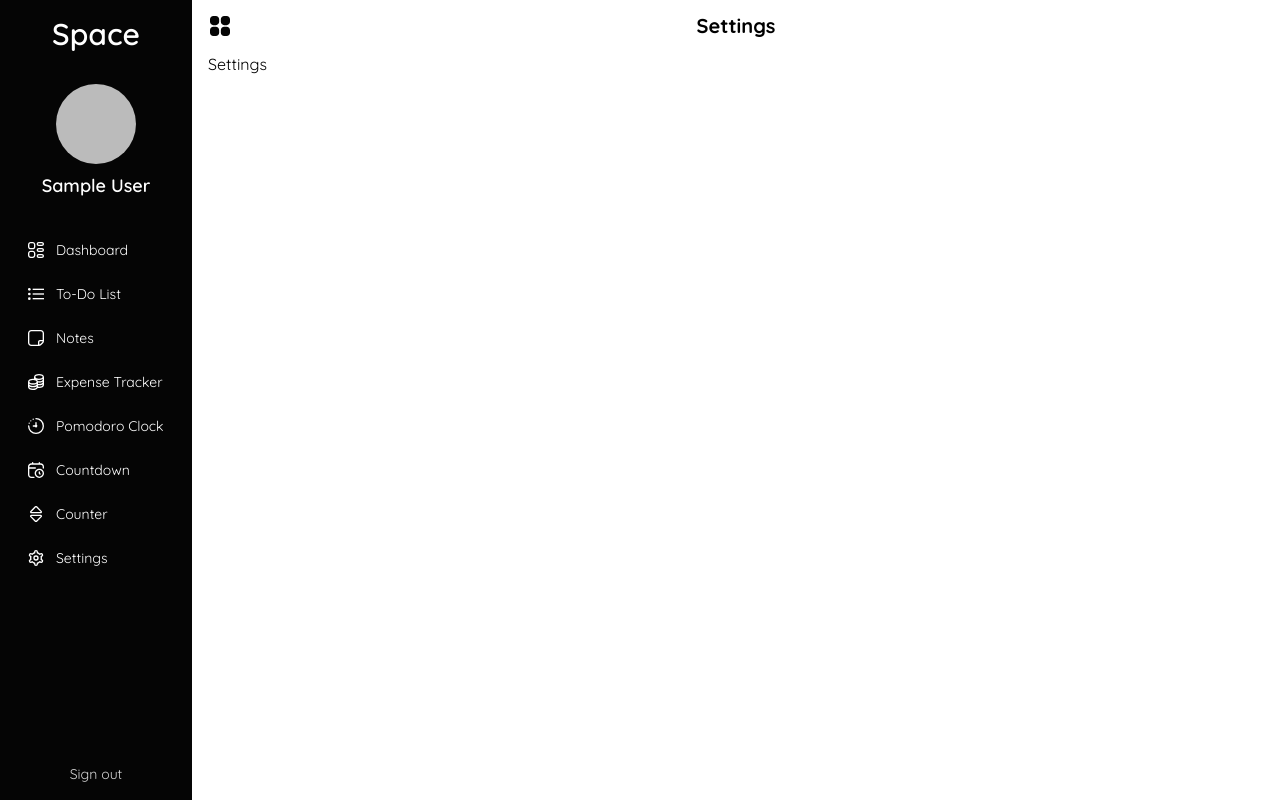
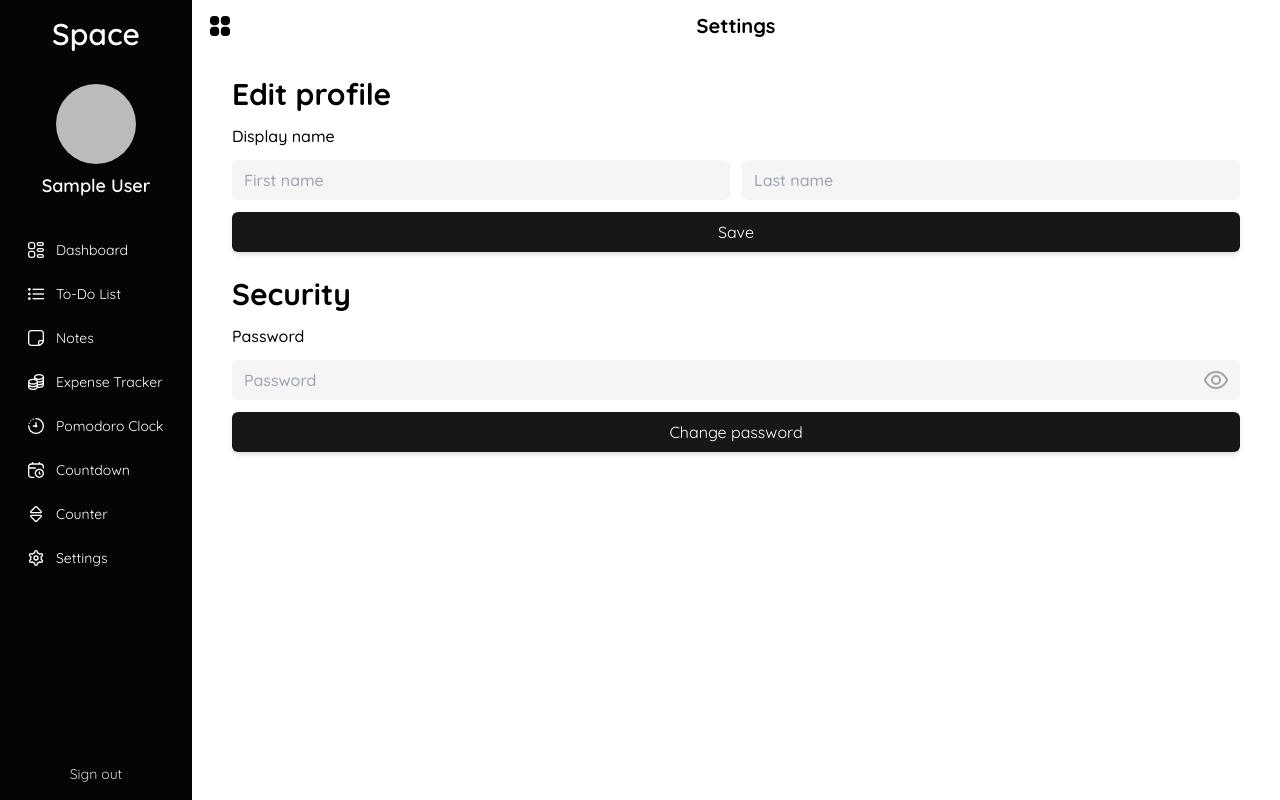
Before and after one commit to Sulkhans/Space, a React (Vite) app: page /Space/settings in a window 1280 px wide. Built offline with nearby package versions, Linux system fonts and the light colour scheme; no server answers; sample sign-in values are in the browser's storage.

Commit message:
Change display name

```diff
--- a/src/pages/Settings.tsx
+++ b/src/pages/Settings.tsx
@@ -1,3 +1,99 @@
+import { useState } from "react";
+import { getAuth, updateProfile } from "firebase/auth";
+import { db } from "../config/firebase";
+import { collection, doc, updateDoc } from "firebase/firestore";
+import { Button } from "../components/Button";
+//@ts-ignore
+import Eye from "../assets/eye.svg?react";
+
 export const Settings = () => {
-  return <div>Settings</div>;
+  const [firstName, setFirstName] = useState<string>("");
+  const [lastName, setLastName] = useState<string>("");
+  const [password, setPassword] = useState<string>("");
+  const [showPassword, setShowPassword] = useState<boolean>(false);
+  const [error, setError] = useState<string>("");
+  const [message, setMessage] = useState<string>("");
+  const auth = getAuth();
+
+  const formatName = (str: string) =>
+    str.charAt(0).toUpperCase() + str.slice(1).toLowerCase();
+
+  const handleUpdateProfile = async () => {
+    try {
+      if (firstName === "" || lastName === "") {
+        setError("Please enter valid name");
+        setMessage("");
+        return;
+      }
+      if (/[^a-zA-Z]/.test(firstName) || /[^a-zA-Z]/.test(lastName)) {
+        setError("Names can only contain letters");
+        setMessage("");
+        return;
+      }
+      const newDisplayName = formatName(firstName) + " " + formatName(lastName);
+      await updateProfile(auth.currentUser!, { displayName: newDisplayName });
+      const userRef = collection(db, "users");
+      const userDoc = doc(userRef, auth.currentUser?.uid);
+      await updateDoc(userDoc, { displayName: newDisplayName });
+      setError("");
+      setMessage("Updated successfully");
+    } catch (err) {
+      setError("Failed to update");
+      setMessage("");
+      console.error(err);
+    }
+  };
+
+  return (
+    <div className="flex flex-col gap-6 sm:p-6">
+      <div className="flex flex-col gap-3">
+        <h1 className="text-3xl font-bold">Edit profile</h1>
+        <p className="font-medium">Display name</p>
+        <div className="flex justify-between gap-3">
+          <input
+            type="text"
+            placeholder="First name"
+            value={firstName}
+            onChange={(e) => setFirstName(e.target.value)}
+            className="py-2 rounded-md indent-3 bg-neutral-100 font-medium w-1/2"
+          />
+          <input
+            type="text"
+            placeholder="Last name"
+            value={lastName}
+            onChange={(e) => setLastName(e.target.value)}
+            className="py-2 rounded-md indent-3 bg-neutral-100 font-medium w-1/2"
+          />
+        </div>
+        <Button text="Save" onClick={() => handleUpdateProfile()} style="" />
+        {error && (
+          <p className="text-center text-xs font-bold text-red-600">{error}</p>
+        )}
+        {message && (
+          <p className="text-center text-xs font-bold text-green-600">
+            {message}
+          </p>
+        )}
+      </div>
+      <div className="flex flex-col gap-3">
+        <h1 className="text-3xl font-bold">Security</h1>
+        <p className="font-medium">Password</p>
+        <div className="relative flex flex-col justify-center">
+          <input
+            type={showPassword ? "text" : "password"}
+            placeholder="Password"
+            value={password}
+            onChange={(e) => setPassword(e.target.value)}
+            className="py-2 rounded-md indent-3 bg-neutral-100 font-medium pr-12"
+          />
+          <Eye
+            onClick={() => setShowPassword(!showPassword)}
+            className={`absolute w-6 h-6 right-3 cursor-pointer transition-all
+            ${showPassword ? "fill-neutral-700" : "fill-neutral-400"}`}
+          />
+        </div>
+        <Button text="Change password" onClick={() => {}} style="" />
+      </div>
+    </div>
+  );
 };
```
